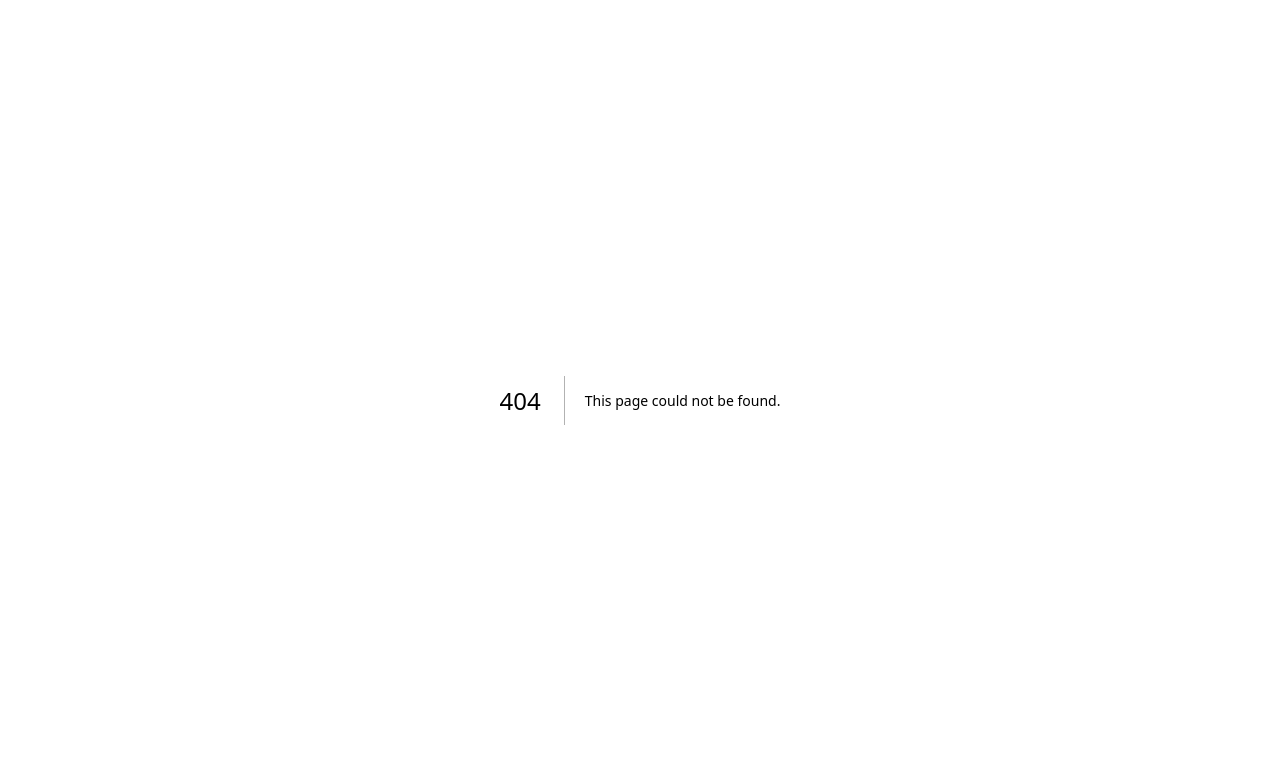
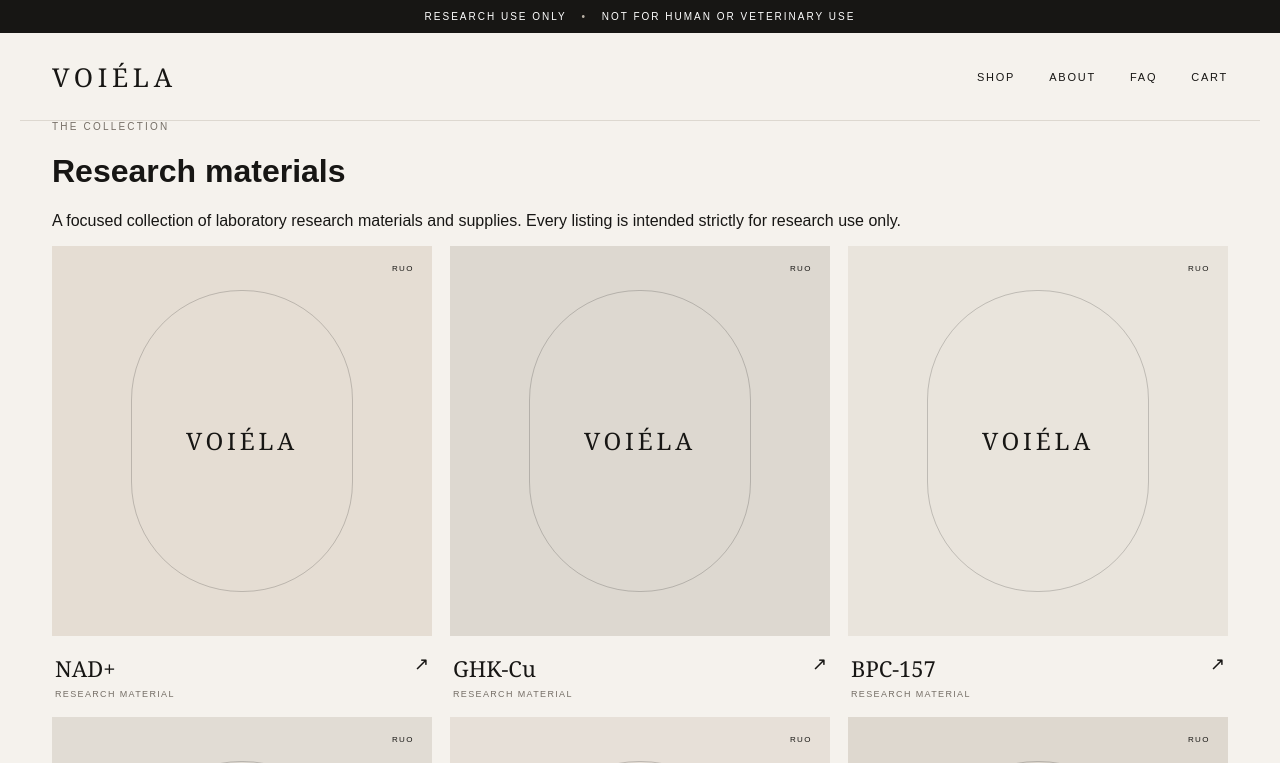
Before and after one commit to djCorpenterprise/Voilea, a Next.js app: page /shop in a window 1280 px wide. Before the commit this address had no page. Shown: the top 763 px of the page. Built offline with nearby package versions, Linux system fonts and the light colour scheme.

Commit message:
Add VOIÉLA research materials shop

```diff
--- /dev/null
+++ b/app/shop/page.tsx
@@ -0,0 +1,4 @@
+const products = [
+  ['NAD+','nad-plus','Research material'],['GHK-Cu','ghk-cu','Research material'],['BPC-157','bpc-157','Research material'],['TB-500','tb-500','Research material'],['CJC / Ipamorelin','cjc-ipamorelin','Research material'],['BAC Water','bac-water','Laboratory supply']
+]
+export default function Shop(){return <><div className="topbar">RESEARCH USE ONLY <span>•</span> NOT FOR HUMAN OR VETERINARY USE</div><header className="site-header wrap"><a className="brand" href="/">VOIÉLA</a><nav className="links"><a href="/shop">Shop</a><a href="/about">About</a><a href="/faq">FAQ</a><a href="/checkout">Cart</a></nav></header><main className="wrap page"><div className="eyebrow">The collection</div><h1 className="page-title">Research materials</h1><p className="page-intro">A focused collection of laboratory research materials and supplies. Every listing is intended strictly for research use only.</p><div className="product-grid shop-grid">{products.map(([name,slug,type],i)=><a className="product-card" href={`/products/${slug}`} key={slug}><div className={`product-visual visual-${i+1}`}><span>VOIÉLA</span><small>RUO</small></div><div className="product-meta"><div><h3>{name}</h3><p>{type}</p></div><span className="arrow">↗</span></div></a>)}</div><div className="final-notice"><strong>RESEARCH-USE-ONLY NOTICE</strong><p>Products are not for human or veterinary use and are not sold as food, drugs, supplements, treatments, or medical devices. No dosing or administration guidance is provided.</p></div></main><footer className="footer"><div className="wrap"><div className="brand">VOIÉLA</div><p>RESEARCH USE ONLY. NOT FOR HUMAN OR VETERINARY USE.</p></div></footer></>}
```
